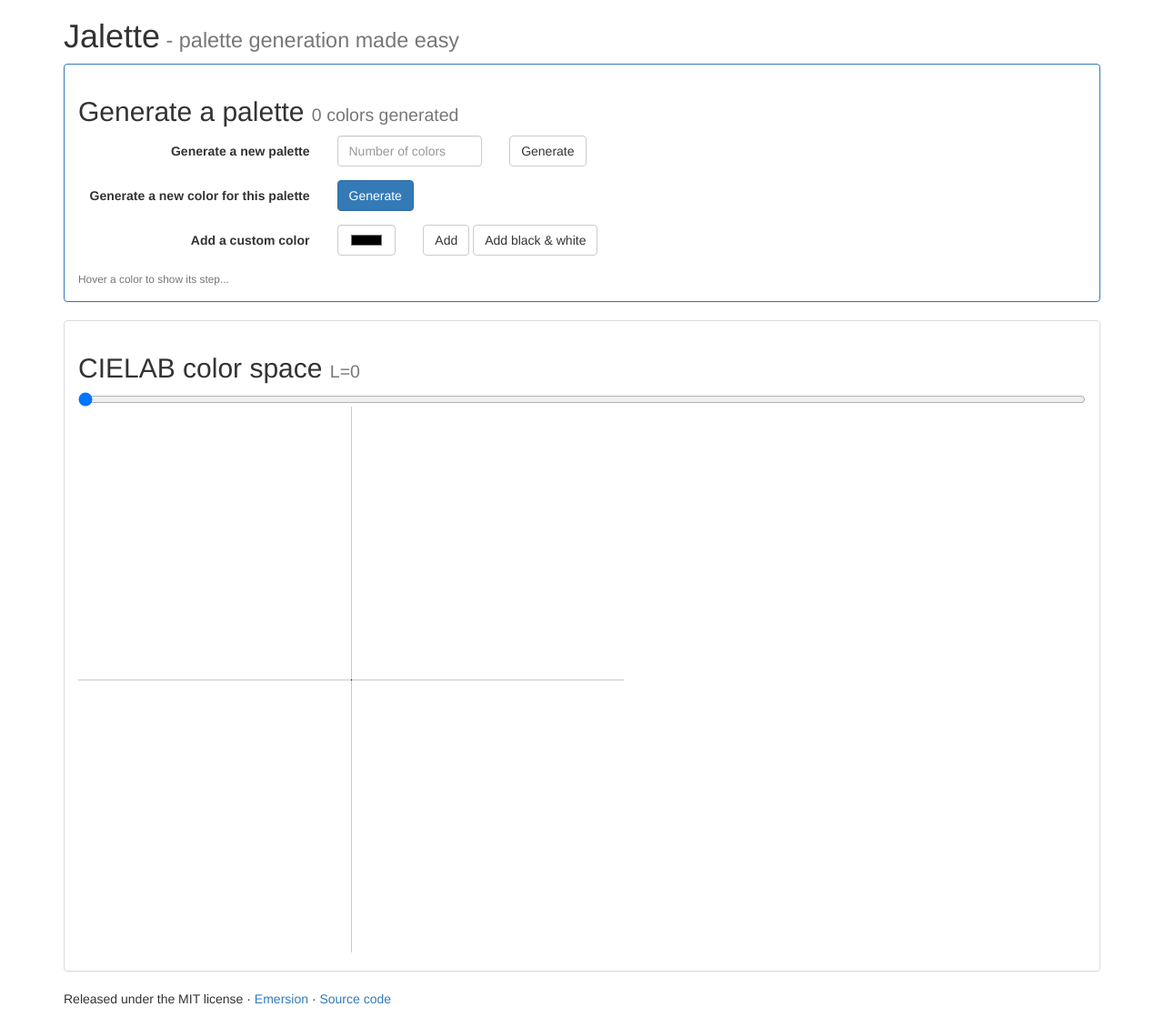
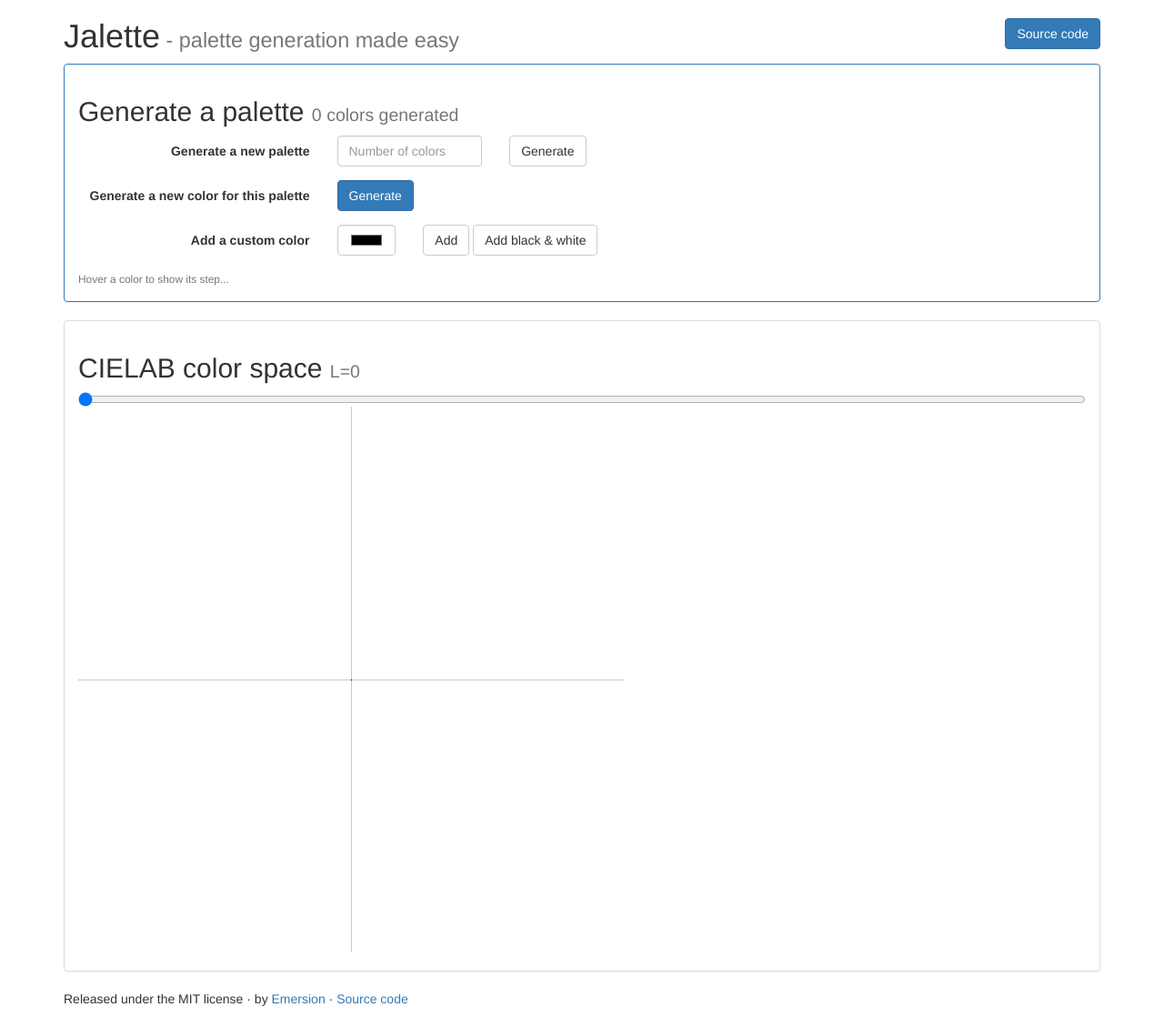
Before and after one commit to emersion/jalette, a website: page index.html in a window 1280 px wide. Shown: the whole page at 91% size. Drawn offline with nearby package versions, Linux system fonts and the light colour scheme.

Commit message:
Adds a button to access the source code.

```diff
--- a/index.html
+++ b/index.html
@@ -9,6 +9,10 @@
 <body>
 	<div class="container">
 		<header>
+			<div class="btn-group pull-right">
+				<a href="http://github.com/emersion/jalette" class="btn btn-primary">Source code</a>
+			</div>
+
 			<h1>Jalette<small> - palette generation made easy</small></h1>
 		</header>
 
@@ -60,7 +64,7 @@
 		</div>
 
 		<footer>
-			<p>Released under the MIT license &middot; <a href="http://emersion.fr">Emersion</a> &middot; <a href="http://github.com/emersion/jalette">Source code</a></p>
+			<p>Released under the MIT license &middot; by <a href="http://emersion.fr">Emersion</a> &middot; <a href="http://github.com/emersion/jalette">Source code</a></p>
 		</footer>
 	</div>
 
```
